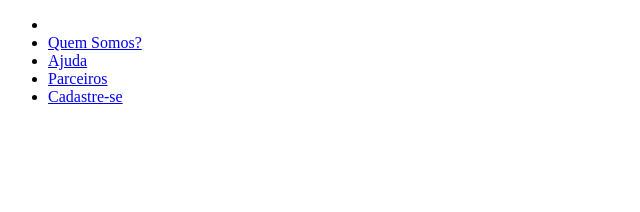
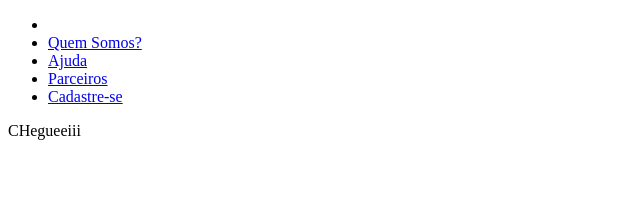
Before and after one commit to HackathonSmiles95/Smilin, a React (Create React App) app: page /#/about in a window 1280 px wide. Shown: the top 212 px of the page, without its empty margins (0-640 px from the left). Built offline with nearby package versions, Linux system fonts and the light colour scheme.

Commit message:
Arrumando erro de rotas

```diff
--- a/src/components/pages/About.jsx
+++ b/src/components/pages/About.jsx
@@ -1,5 +1,5 @@
 import React from 'react'
 
 export default props => (
-  <div>CHegueeiii</div>
+  <div className="" >CHegueeiii</div>
 )
--- a/src/main/App.jsx
+++ b/src/main/App.jsx
@@ -1,7 +1,9 @@
 import "./app.css";
+import { HashRouter } from "react-router-dom";
+
+import Content from "../components/layout/content/content";
 import Menu from "../components/templates/menu/menu";
-import Content from "../components/layout/content/content";
-import { HashRouter } from "react-router-dom";
+import Routes from "./routes";
 
 function App() {
   return (
@@ -9,7 +11,9 @@ function App() {
       <div className="App">
         <header className="App-header">
           <Menu />
-          <Content />
+          <Content>
+            <Routes />
+          </Content>
         </header>
       </div>
     </HashRouter>
```
